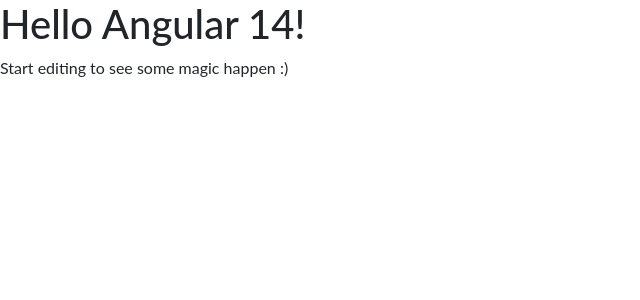
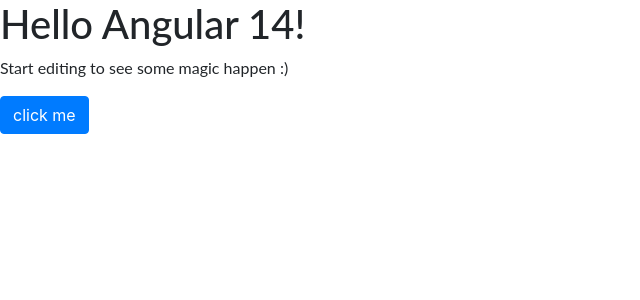
Before and after one commit to ashokbrolia/angular-Startup, an Angular app: page / in a window 1280 px wide. Shown: the top 300 px of the page, without its empty margins (0-640 px from the left). Built offline with nearby package versions, Linux system fonts and the light colour scheme.

Commit message:
2 files modified

```diff
--- a/src/app/app.component.html
+++ b/src/app/app.component.html
@@ -2,3 +2,4 @@
 <p>
   Start editing to see some magic happen :)
 </p>
+<button class="btn btn-primary" (click)="clickMe()" > click me </button>
--- a/src/app/app.component.ts
+++ b/src/app/app.component.ts
@@ -7,4 +7,7 @@
 })
 export class AppComponent  {
   name = 'Angular ' + VERSION.major;
+  clickMe(){
+    alert("Bootstap working");
+  }
 }
```
